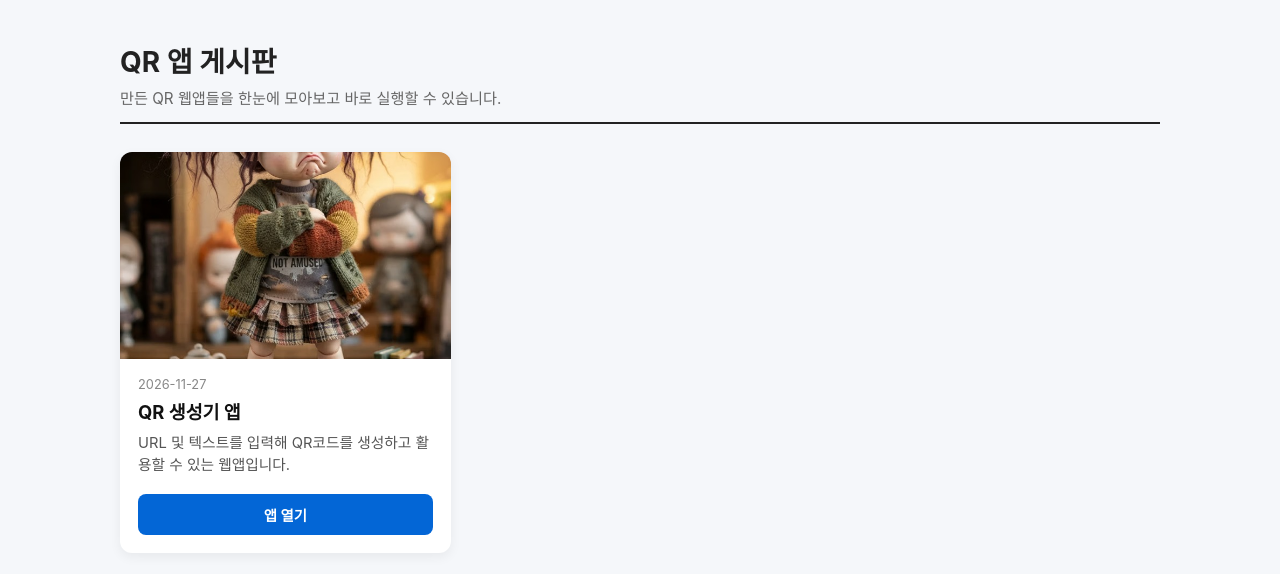
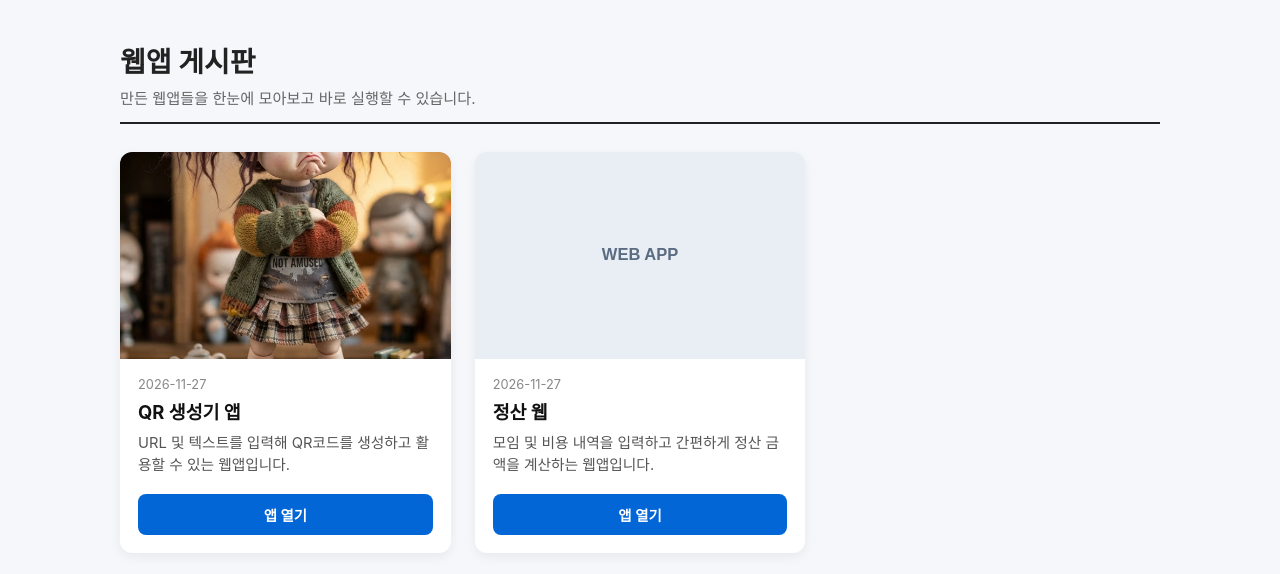
Before and after one commit to cocoanut07-debug/-, a plain HTML site: page index.html in a window 1280 px wide. Drawn offline with Linux system fonts and the light colour scheme.

Commit message:
Update index.html

```diff
--- a/index.html
+++ b/index.html
@@ -3,7 +3,7 @@
 <head>
   <meta charset="UTF-8">
   <meta name="viewport" content="width=device-width, initial-scale=1.0">
-  <title>내 QR 앱 게시판</title>
+  <title>내 웹앱 게시판</title>
   <style>
     * {
       box-sizing: border-box;
@@ -114,8 +114,8 @@
 <body>
 
   <header>
-    <h1>QR 앱 게시판</h1>
-    <p>만든 QR 웹앱들을 한눈에 모아보고 바로 실행할 수 있습니다.</p>
+    <h1>웹앱 게시판</h1>
+    <p>만든 웹앱들을 한눈에 모아보고 바로 실행할 수 있습니다.</p>
   </header>
 
   <main class="card-grid" id="card-list">
@@ -129,25 +129,32 @@
         <rect width="400" height="250" fill="#e9eef5"/>
         <text x="50%" y="50%" dominant-baseline="middle" text-anchor="middle"
               fill="#5a6b82" font-family="sans-serif" font-size="20" font-weight="bold">
-          QR APP
+          WEB APP
         </text>
       </svg>
     `);
 
-    // 생성한 QR 앱 정보를 배열에 추가하세요.
-    const qrApps = [
+    // 대문 페이지에 표시할 웹앱 목록
+    const apps = [
       {
         title: "QR 생성기 앱",
         desc: "URL 및 텍스트를 입력해 QR코드를 생성하고 활용할 수 있는 웹앱입니다.",
         url: "./qr/",
         thumb: "./01.jpg",
         date: "2026-11-27"
+      },
+      {
+        title: "정산 웹",
+        desc: "모임 및 비용 내역을 입력하고 간편하게 정산 금액을 계산하는 웹앱입니다.",
+        url: "./settlement/",
+        thumb: "",
+        date: "2026-11-27"
       }
     ];
 
     const cardList = document.getElementById("card-list");
 
-    qrApps.forEach((app) => {
+    apps.forEach((app) => {
       const thumbSrc = app.thumb || fallbackThumb;
       const cardHTML = `
         <article class="card">
```
